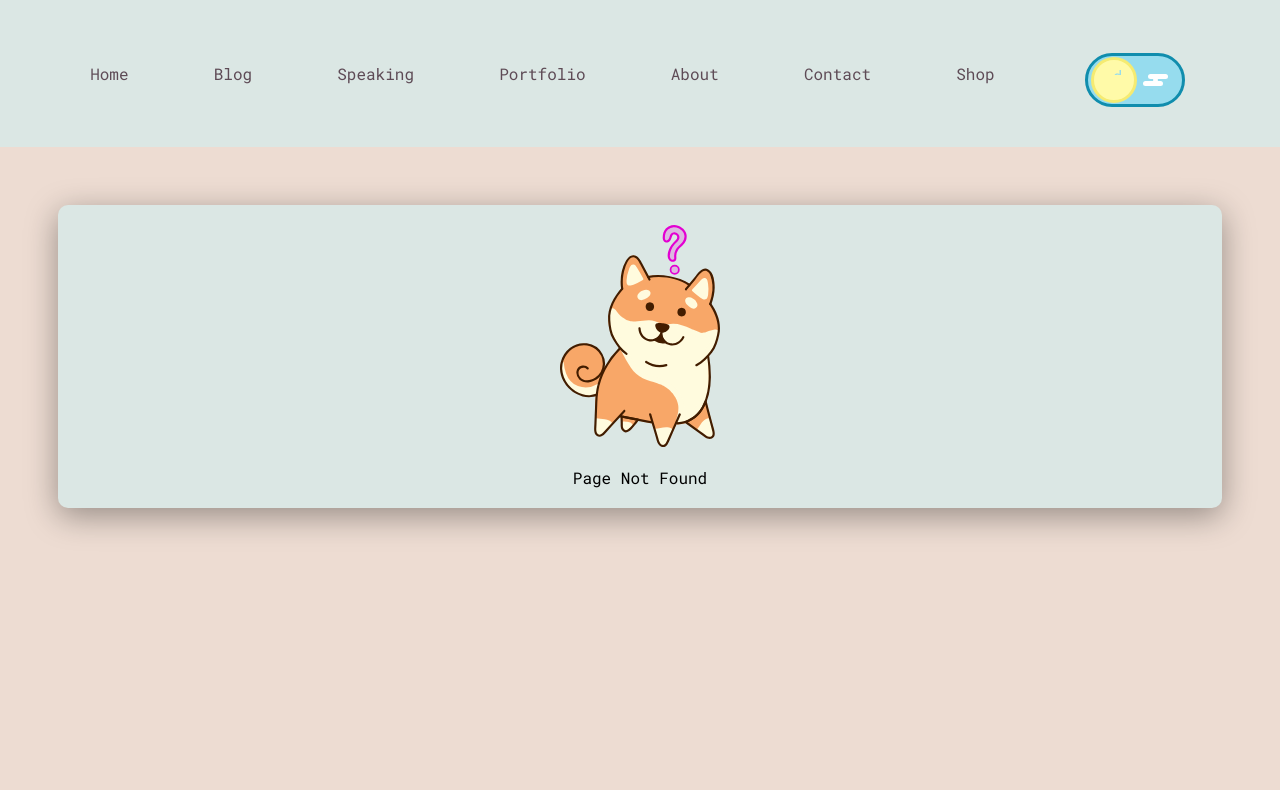
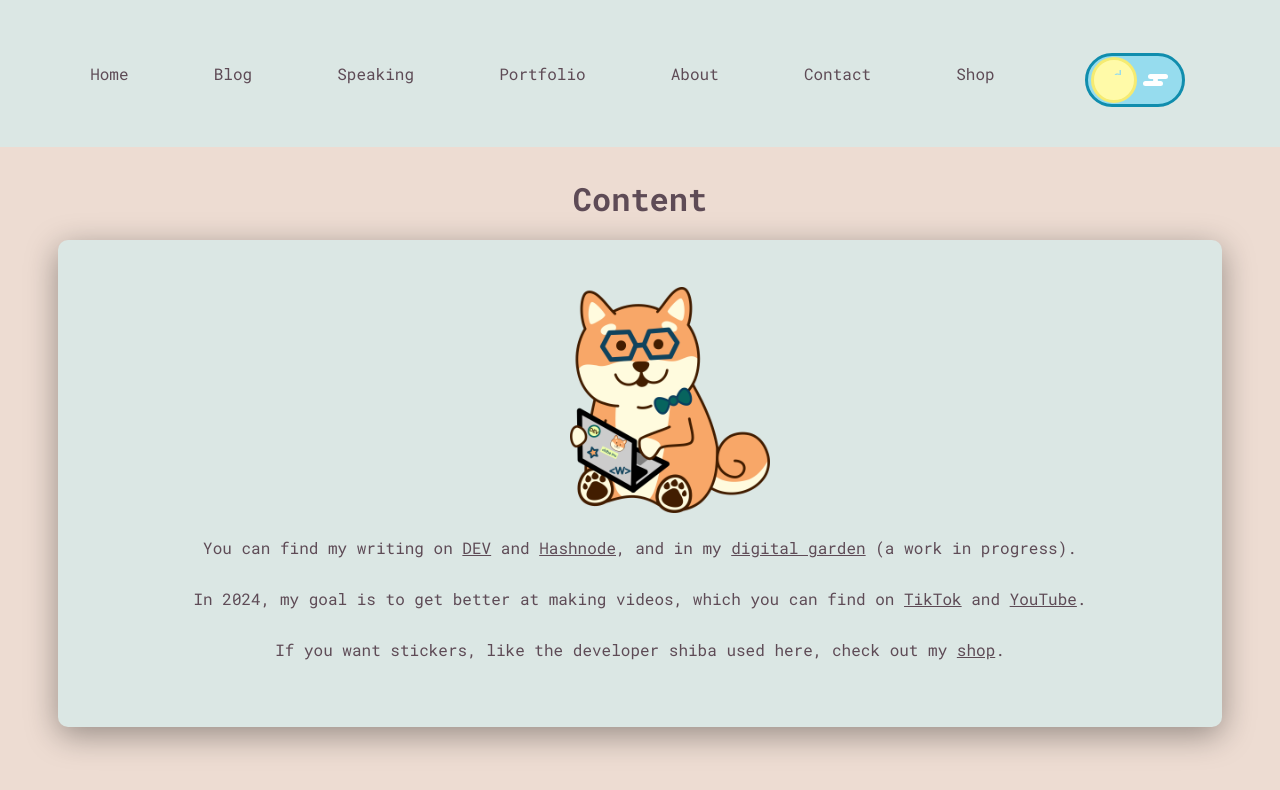
Before and after one commit to abbeyperini/Portfolio2.0, a React (Create React App) app in the folder portfolio/: page /content in a window 1280 px wide. Before the commit this address had no page. Shown: the top 790 px of the page. Built offline with nearby package versions, Linux system fonts and the light colour scheme.

Commit message:
Update blog section to content section

```diff
--- a/portfolio/src/App.js
+++ b/portfolio/src/App.js
@@ -1,7 +1,7 @@
 import './styles/App.css';
 import React, { useEffect, useState } from 'react';
 import NavBar from './components/NavBar';
-import Blog from './components/Blog';
+import Content from './components/Content';
 import Speaking from './components/Speaking';
 import Work from './components/Work';
 import About from './components/About';
@@ -22,7 +22,7 @@ function App() {
       <div className="main-container">
         <h1 className="offscreen">Abbey Perini's Portfolio</h1>
         <NavBar setClassName={setClassName}/>
-        <Blog home={true} />
+        <Content home={true} />
         <Speaking home={true} />
         <Work home={true} />
         <About home={true} />
--- a/portfolio/src/components/Blog.js
+++ /dev/null
@@ -1,22 +0,0 @@
-import React from 'react';
-import SingleWrapper from "./SingleWrapper";
-import { ReactComponent as ExternalLink } from '../images/external-link.svg';
-import { ReactComponent as ConstructionShiba } from '../images/construction-shiba-inu.svg'
-
-function Blog({home}) {
-    return (
-      <SingleWrapper home={home}>
-        {!home && <h1 className="offscreen">Abbey Perini's Portfolio | Blog</h1>}
-        <section aria-label="Blog" className="container_blog" name="Blog">
-            <h2 className="section_title">Blog</h2>
-            <div className="secondary-container blog-content">
-              <p>Right now, you can find my writing on <a href="https://dev.to/abbeyperini" target="_blank" rel="noreferrer" aria-label="link to Abbey's Profile on DEV">DEV</a><ExternalLink className="external-link" id="DEVExternalLinkBlog" focusable="false"/> and <a href="https://abbeyperini.hashnode.dev/" target="_blank" rel="noreferrer" aria-label="link to Abbey's Profile on Hashnode">Hashnode</a><ExternalLink className="external-link" id="HashnodeExternalLinkBlog" focusable="false"/>.
-              All my writing is in my <a href="https://www.abbeyperini.com">digital garden</a><ExternalLink className="external-link" id="GardenExternalLink" focusable="false"/>, but it is a work in progress.</p>
-              <ConstructionShiba className="loading-graphic" />
-            </div>
-        </section>
-      </SingleWrapper>
-    )
-}
-
-export default Blog;
--- a/portfolio/src/components/Contact.js
+++ b/portfolio/src/components/Contact.js
@@ -6,6 +6,7 @@ import LinkedInLogo from '../images/Linked-logo.png';
 import InstagramLogo from '../images/insta-icon.png';
 import ThreadsLogo from '../images/threads-logo.png';
 import TikTokLogo from '../images/tiktok-logo.png';
+import YouTubeLogo from '../images/YouTube.png';
 import { ReactComponent as DEVLogo } from '../images/devto.svg';
 import HashnodeLogo from '../images/hashnode-icon.png';
 
@@ -50,6 +51,7 @@ function Contact({home}) {
                   <li><a className="link-new-tab" aria-label="link to open Abbey's Instagram profile in a new tab" href="https://www.instagram.com/abbeyperinicodes/" target="_blank" rel="noreferrer">Instagram<ExternalLink className="external-link" id="InstagramExternalLink" focusable="false"/></a><img src={InstagramLogo} alt="" className="contact-logo instagram"/></li>
                   <li><a className="link-new-tab" aria-label="link to open Abbey's Threads profile in a new tab" href="https://www.threads.net/@abbeyperinicodes/" target="_blank" rel="noreferrer">Threads<ExternalLink className="external-link" id="ThreadsExternalLink" focusable="false"/></a><img src={ThreadsLogo} alt="" className="contact-logo threads"/></li>
                   <li><a className="link-new-tab" aria-label="link to open Abbey's TikTok profile in a new tab" href="https://www.tiktok.com/@abbeyperinicodes/" target="_blank" rel="noreferrer">TikTok<ExternalLink className="external-link" id="TikTokExternalLink" focusable="false"/></a><img src={TikTokLogo} alt="" className="contact-logo tiktok"/></li>
+                  <li><a className="link-new-tab" aria-label="link to open Abbey's YouTube profile in a new tab" href="https://www.youtube.com/channel/UCJYky0mE6tqM9hMDsQAIrEg" target="_blank" rel="noreferrer">YouTube<ExternalLink className="external-link" id="YouTubeExternalLink" focusable="false"/></a><img src={YouTubeLogo} alt="" className="contact-logo youtube"/></li>
                   <li><a href="https://dev.to/abbeyperini" target="_blank" rel="noreferrer" aria-label="link to Abbey's Profile on DEV">DEV</a><ExternalLink className="external-link" id="DEVExternalLink" focusable="false"/><DEVLogo className="contact-logo" focusable="false" /></li>
                   <li><a href="https://abbeyperini.hashnode.dev/" target="_blank" rel="noreferrer" aria-label="link to Abbey's Profile on Hashnode">Hashnode</a><ExternalLink className="external-link" id="HashnodeExternalLink" focusable="false"/><img src={HashnodeLogo} alt="" className="contact-logo"/></li>
                 </ul>
--- /dev/null
+++ b/portfolio/src/components/Content.js
@@ -0,0 +1,22 @@
+import React from 'react';
+import SingleWrapper from "./SingleWrapper";
+import devShiba from "../images/dev-shiba.png";
+
+function Content({home}) {
+    return (
+      <SingleWrapper home={home}>
+        {!home && <h1 className="offscreen">Abbey Perini's Portfolio | Content</h1>}
+        <section aria-label="Content" className="container_content" name="Content">
+            <h2 className="section_title">Content</h2>
+            <div className="secondary-container content-content">
+              <img src={devShiba} className="content-graphic" alt="a shiba inu wearing glasses and a bowtie and working on a laptop covered in stickers" />
+              <p>You can find my writing on <a href="https://dev.to/abbeyperini" rel="noreferrer">DEV</a> and <a href="https://abbeyperini.hashnode.dev/" rel="noreferrer">Hashnode</a>, and in my <a href="https://www.abbeyperini.com" rel="noreferrer">digital garden</a> (a work in progress).</p>
+              <p>In 2024, my goal is to get better at making videos, which you can find on <a href="https://www.tiktok.com/@abbeyperinicodes/" rel="noreferrer">TikTok</a> and <a href="https://www.youtube.com/channel/UCJYky0mE6tqM9hMDsQAIrEg" rel="noreferrer">YouTube</a>.</p>
+              <p>If you want stickers, like the developer shiba used here, check out my <a href="https://abbeyperini.shop" rel="noreferrer" >shop</a>.</p>
+            </div>
+        </section>
+      </SingleWrapper>
+    )
+}
+
+export default Content;
--- a/portfolio/src/index.js
+++ b/portfolio/src/index.js
@@ -3,7 +3,7 @@ import './styles/index.css';
 import LandingPage from "./components/LandingPage";
 import Error from "./components/Error";
 import App from './App';
-import Blog from './components/Blog';
+import Content from './components/Content';
 import Speaking from './components/Speaking';
 import Portfolio from './components/Work';
 import About from './components/About';
@@ -23,8 +23,8 @@ const router = createBrowserRouter([
     element: <App />
   },
   {
-    path: "/blog",
-    element: <Blog />
+    path: "/content",
+    element: <Content />
   },
   {
     path: "/speaking",
--- a/portfolio/src/styles/App.css
+++ b/portfolio/src/styles/App.css
@@ -168,16 +168,21 @@ nav {
   border-radius: 10px;
 }
 
-/* blog */
+/* content */
 
-.container_blog {
+.container_content {
   grid-area: blog;
 }
 
-.blog-content {
+.content-content {
   width: 100%;
   margin: 0;
-  padding: 7%;
+  padding: 4%;
+}
+
+.content-graphic {
+    padding: 0px 20px 0px 80px;
+    max-width: 300px;
 }
 
 /* speaking */
```
Also changed, not shown: portfolio/src/images/YouTube.png (added), portfolio/src/images/dev-shiba.png (added).
